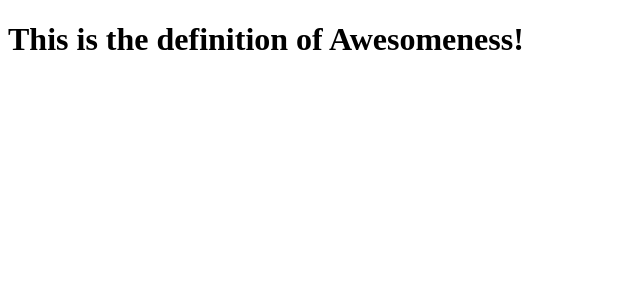
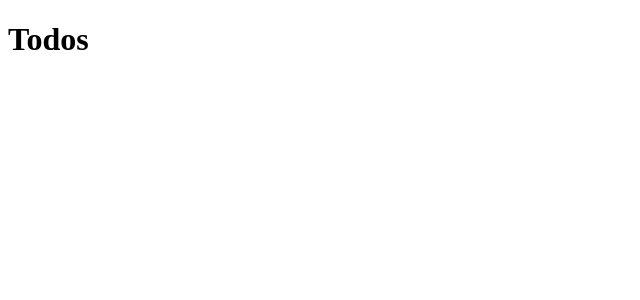
Before and after one commit to realbenfica/7Lab-assignment-angular, an Angular app: page / in a window 1280 px wide. Shown: the top 300 px of the page, without its empty margins (0-640 px from the left). Built offline with nearby package versions, Linux system fonts and the light colour scheme.

Commit message:
Add new component and get it ready

```diff
--- a/src/app/app.component.html
+++ b/src/app/app.component.html
@@ -1,8 +1,6 @@
 <!--The content below is only a placeholder and can be replaced.-->
 <div>
-  <h1>
-    This is the definition of {{ what }}!
-  </h1>
+  <app-todos></app-todos>
 </div>
 
 
--- a/src/app/app.component.ts
+++ b/src/app/app.component.ts
@@ -6,5 +6,13 @@
   styleUrls: ['./app.component.css']
 })
 export class AppComponent {
-  what = 'Awesomeness';
+  name: string = 'Alex';
+
+  constructor() {
+    this.changeName("John")
+  }
+
+  changeName(name: string): void {
+    this.name = name
+  }
 }
--- a/src/app/app.module.ts
+++ b/src/app/app.module.ts
@@ -3,10 +3,12 @@
 
 import { AppRoutingModule } from './app-routing.module';
 import { AppComponent } from './app.component';
+import { TodosComponent } from './components/todos/todos.component';
 
 @NgModule({
   declarations: [
-    AppComponent
+    AppComponent,
+    TodosComponent
   ],
   imports: [
     BrowserModule,
--- /dev/null
+++ b/src/app/components/todos/todos.component.html
@@ -0,0 +1 @@
+<h1>Todos</h1>
--- /dev/null
+++ b/src/app/components/todos/todos.component.ts
@@ -0,0 +1,15 @@
+import { Component, OnInit } from '@angular/core';
+
+@Component({
+  selector: 'app-todos',
+  templateUrl: './todos.component.html',
+  styleUrls: ['./todos.component.css']
+})
+export class TodosComponent implements OnInit {
+
+  constructor() { }
+
+  ngOnInit() {
+  }
+
+}
```
Also changed, not shown: src/app/components/todos/todos.component.css (added), 1 other file (tests, documents, lock files or other folders).
